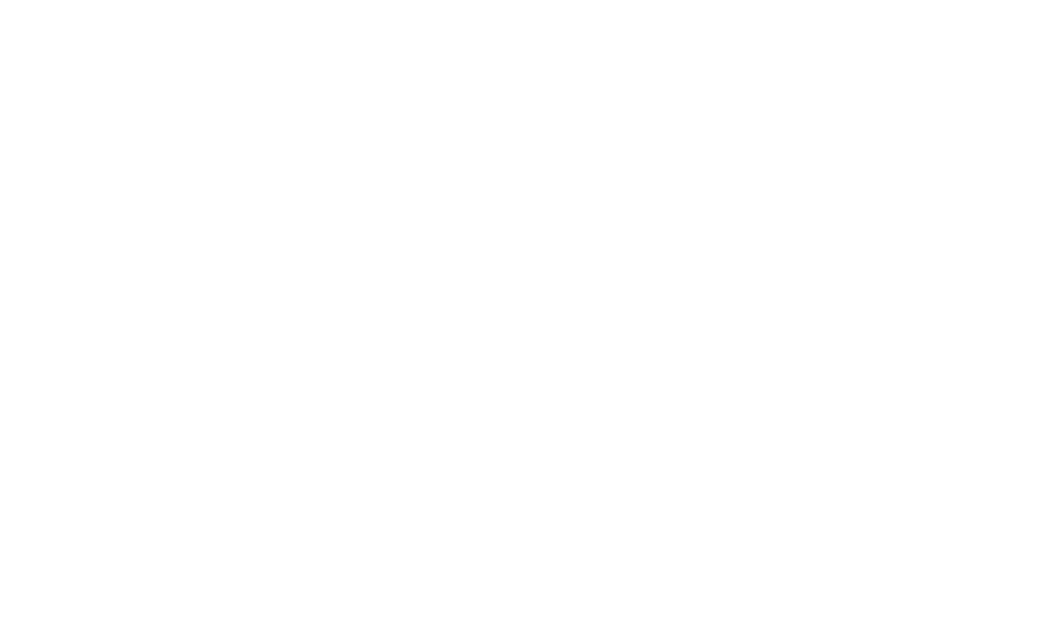
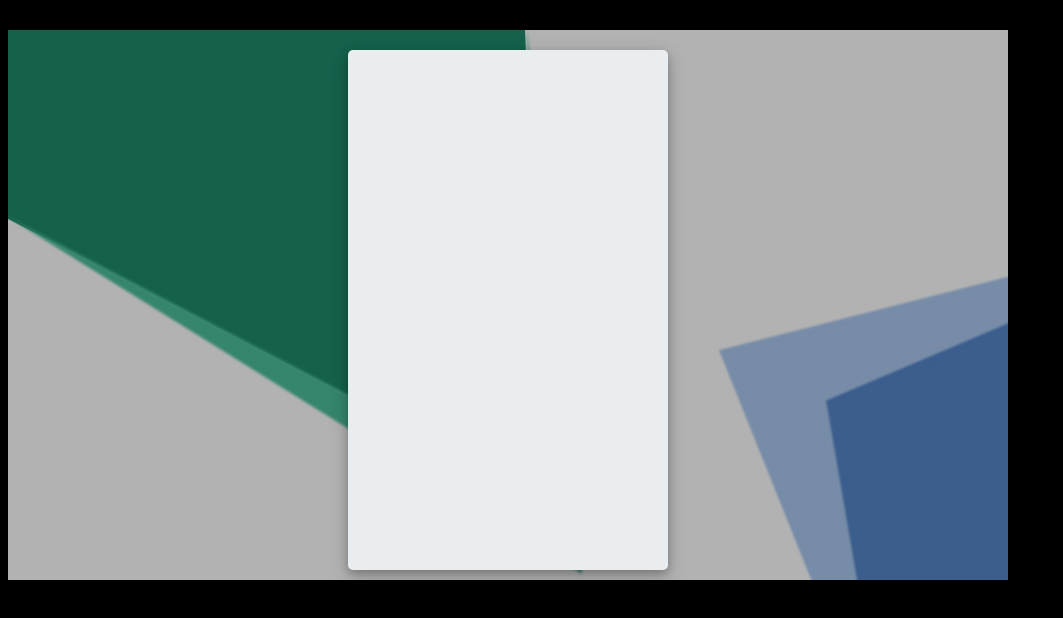
Before and after one commit to SarahTeoh/Simple-Calculator, a plain HTML site: page index.html in a window 1280 px wide. Shown: the whole page, without its empty margins (0-1063 px from the left). Drawn offline with nearby package versions, Linux system fonts and the light colour scheme.

Commit message:
Add background and calculator background

```diff
--- a/index.html
+++ b/index.html
@@ -1,8 +1,18 @@
 <html>
     <head>
         <link rel="stylesheet" type="text/css" href="style.css">
+        <link rel="preconnect" href="https://fonts.gstatic.com">
+<link href="https://fonts.googleapis.com/css2?family=Open+Sans:wght@600;700&display=swap" rel="stylesheet">
+        <title>A Simple Calculator</title>
     </head>
     <body>
+        A simple calculator
+        <div id="container">
+            <div id="calculator">
+
+            </div>
+        </div>
+
         <script src="script.js"></script>
     </body>
 </html>
--- a/style.css
+++ b/style.css
@@ -0,0 +1,23 @@
+body{
+    font-family: 'Open Sans', sans-serif;
+    background-color: black;
+}
+
+#container{
+    width: 1000px;
+    height: 550px;
+    background-image: linear-gradient(rgba(0, 0, 0, 0.3), rgba(0, 0, 0, 0.3)), url(bgImg.jpeg);
+    margin: 20px top;
+}
+
+#calculator{
+    width: 320px;
+    height: 520px;
+    margin: 0px auto;
+    top: 20px;
+    position: relative;
+    background-color: #eaedef;
+    border-radius: 5px;
+    box-shadow: 0 4px 8px 0 rgba(0, 0, 0, 0.2), 0 6px 20px 0 rgba(0, 0, 0, 0.19);
+
+}
```
Also changed, not shown: bgImg.jpeg (added).
